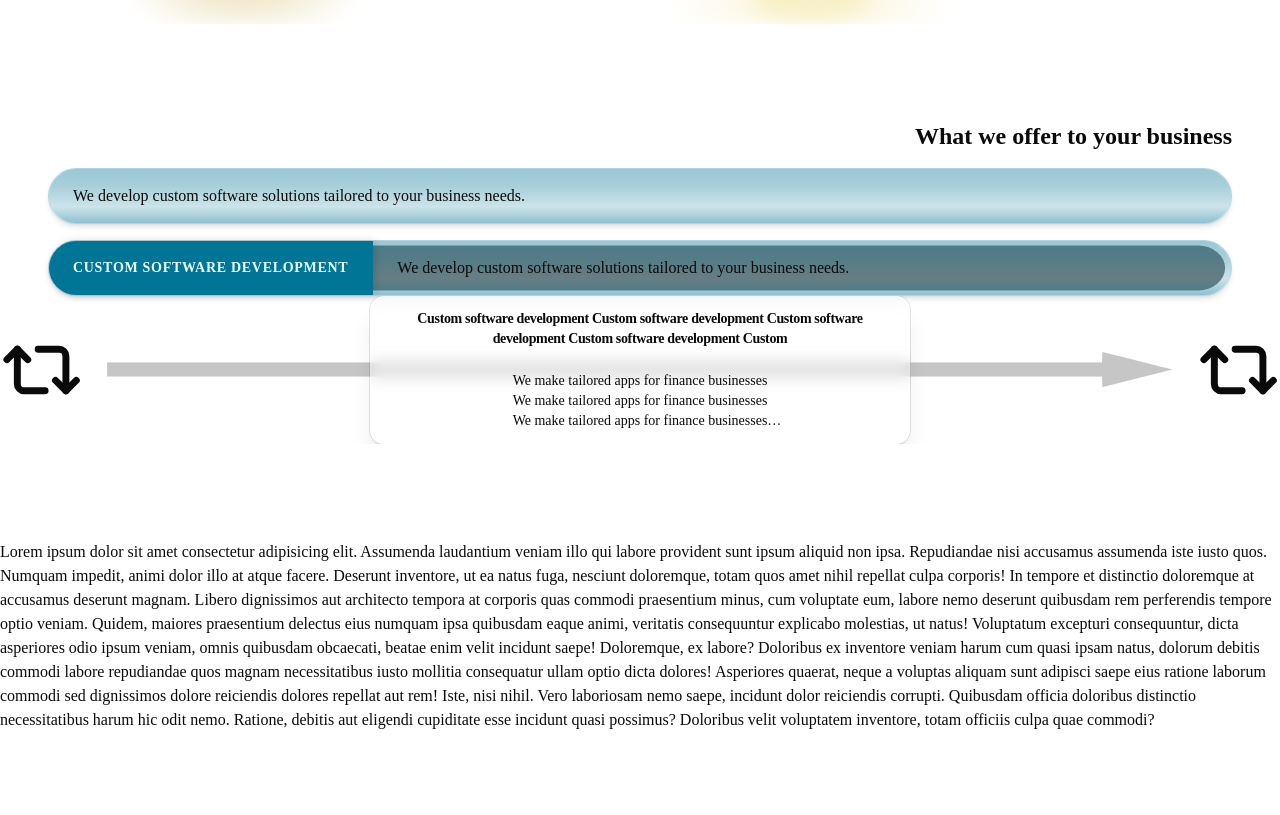
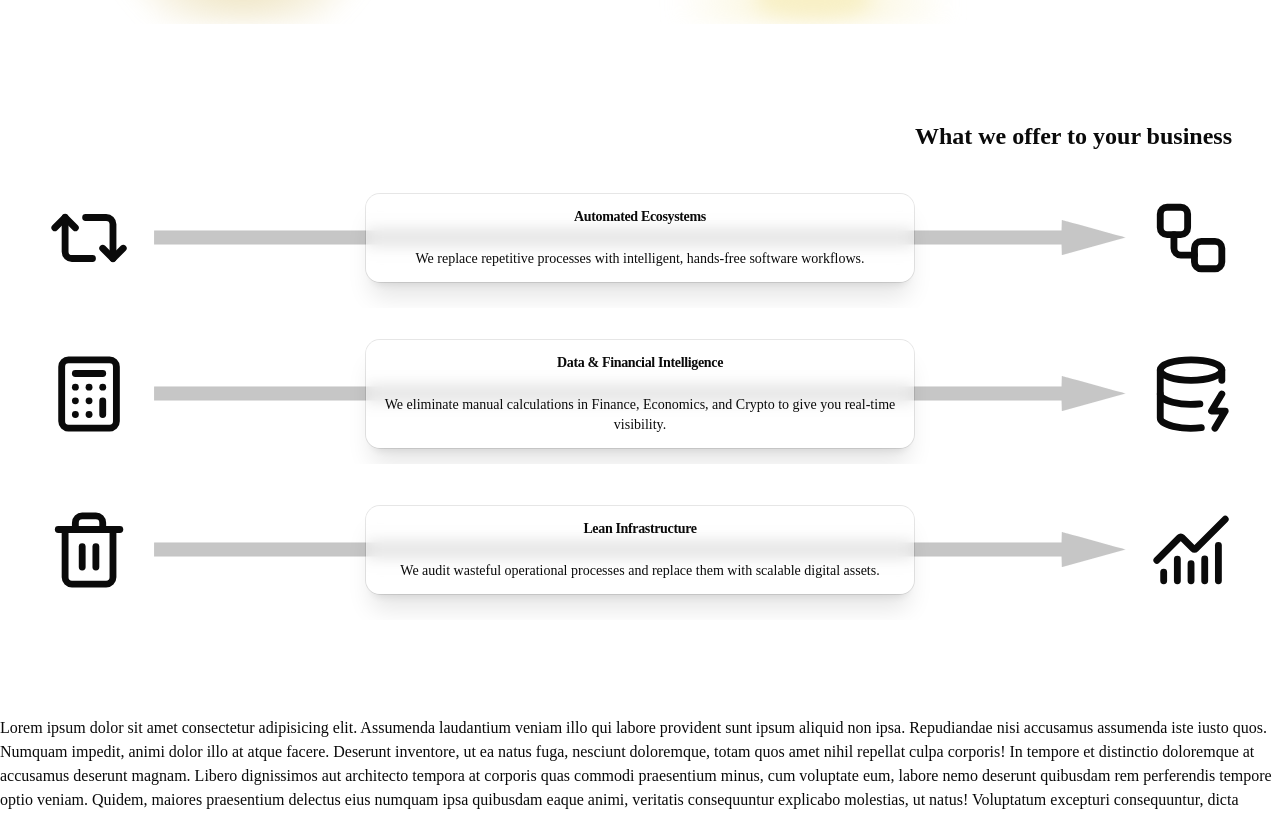
Before and after one commit to AizenBravo/3gs_website, a Next.js app in the folder fe/: page / in a window 1280 px wide. Shown: the part 840-1655 px from the top of the page. Built offline with nearby package versions, Linux system fonts and the light colour scheme.

Commit message:
Advancing the expertise section

```diff
--- a/fe/app/(frontend)/(site)/expertise/expertise.tsx
+++ b/fe/app/(frontend)/(site)/expertise/expertise.tsx
@@ -4,6 +4,7 @@ import PipeV3 from '@core/components/pipe/pipe-v3';
 import PipeV4 from '@core/components/pipe/pipe-v4';
 import PipeV5 from '@core/components/pipe/pipe-v5';
 import TriangleLayout from '@core/components/shapes/triangle-layout';
+import { expertiseOfferings } from '@core/constants/expertise-offerings';
 import { columnFlex, flexCenterTwoAxis } from '@core/css-custom-classes/flex';
 import { sectionVerticalPadding } from '@core/css-custom-classes/section';
 import { h2 } from '@core/css-custom-classes/text';
@@ -14,6 +15,8 @@ const Expertise = () => {
   // Add the bricks-like structure you had on your portfolio, perhaps also do those rbicks in the form
   // Of a castle colum
   const subtitle = 'What we offer to your business';
+  const iconSize = 100;
+  const cardOpacity = 42;
 
   return (
     <div className={``} id="expertise">
@@ -21,65 +24,30 @@ const Expertise = () => {
         <h2 className={`${h2} text-right`}>{subtitle}</h2>
         {/* Since we will not offer customs services yet, we will only have one service, i.e., developing
         Software for businesses to increment their productivity and earnings by removing inefficiencies */}
-        <Pipe
-          body={
-            <p className="text-base">
-              We develop custom software solutions tailored to your business
-              needs.
-            </p>
-          }
-          opacity={35}
-        />
-        <PipeV2
-          header={<h3>Custom software development</h3>}
-          body={
-            <p className="text-base max-h-[80%]">
-              We develop custom software solutions tailored to your business
-              needs.
-            </p>
-          }
-          opacity={35}
-        />
-      </div>
+        {expertiseOfferings.map((expertiseOffering, i) => (
           <div
             className={`test ${flexCenterTwoAxis({ flexDirection: FlexDirection.ROW })} gap-6`}
+            key={`expertiseOffering-${i}`}
           >
-        <Repeat2 width={100} height={100} />
-        {/* <PipeV4
-          opacity={35}
-          // header={
-          //   <h2 className={`text-red-400`}>
-          //     Custom software development Custom software development Custom
-          //     software development Custom software development Custom
-          //   </h2>
-          // }
-          body={
-            <div className={`line-clamp-3 overflow-hidden text-ellipsis`}>
-              <p>We make tailored apps for finance businesses</p>
-              <p>We make tailored apps for finance businesses</p>
-              <p>We make tailored apps for finance businesses</p>
-              <p>We make tailored apps for finance businesses</p>
-            </div>
-          }
-        ></PipeV4> */}
+            <expertiseOffering.beforeIcon width={iconSize} height={iconSize} />
             <PipeV5
-          opacity={35}
+              opacity={cardOpacity}
               header={
-            <h2 className={`text-center`}>
-              Custom software development Custom software development Custom
-              software development Custom software development Custom
+                <h2
+                  className={`text-center line-clamp-4 overflow-hidden text-ellipsis`}
+                >
+                  {expertiseOffering.title}
                 </h2>
               }
               body={
                 <div className={`line-clamp-3 overflow-hidden text-ellipsis`}>
-              <p>We make tailored apps for finance businesses</p>
-              <p>We make tailored apps for finance businesses</p>
-              <p>We make tailored apps for finance businesses</p>
-              <p>We make tailored apps for finance businesses</p>
+                  <p>{expertiseOffering.description}</p>
                 </div>
               }
             />
-        <Repeat2 width={100} height={100} />
+            <expertiseOffering.afterIcon width={iconSize} height={iconSize} />
+          </div>
+        ))}
       </div>
     </div>
   );
--- /dev/null
+++ b/fe/app/core/constants/expertise-offerings.ts
@@ -0,0 +1,32 @@
+import {
+  Calculator,
+  ChartNoAxesCombined,
+  DatabaseZap,
+  Repeat2,
+  Trash2,
+  Workflow,
+} from 'lucide-react';
+
+export const expertiseOfferings = [
+  {
+    title: 'Automated Ecosystems',
+    description:
+      'We replace repetitive processes with intelligent, hands-free software workflows.',
+    beforeIcon: Repeat2,
+    afterIcon: Workflow,
+  },
+  {
+    title: 'Data & Financial Intelligence',
+    description:
+      'We eliminate manual calculations in Finance, Economics, and Crypto to give you real-time visibility.',
+    beforeIcon: Calculator,
+    afterIcon: DatabaseZap,
+  },
+  {
+    title: 'Lean Infrastructure',
+    description:
+      'We audit wasteful operational processes and replace them with scalable digital assets.',
+    beforeIcon: Trash2,
+    afterIcon: ChartNoAxesCombined,
+  },
+];
```
Lines whose indentation alone changed are shown as unchanged.
